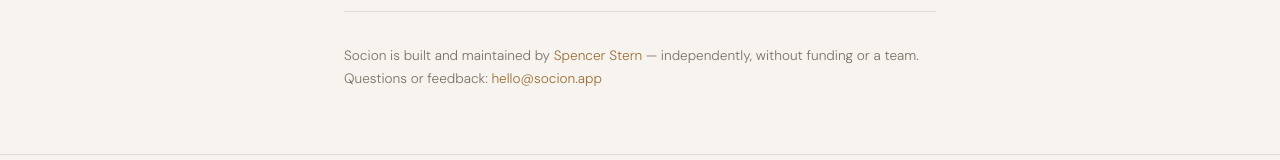
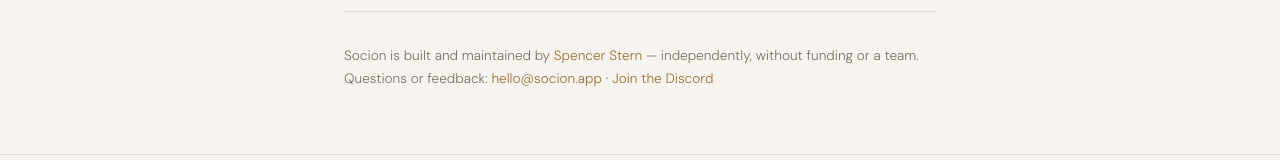
Before and after one commit to sstern42/socionics-match, a React (Vite) app: page /support in a window 1280 px wide. Shown: the part 1416-1576 px from the top of the page. Built offline with nearby package versions, Linux system fonts and the light colour scheme; no server answers.

Commit message:
Add files via upload

```diff
--- a/src/pages/Support.jsx
+++ b/src/pages/Support.jsx
@@ -81,6 +81,8 @@ export default function Support() {
         <div style={{ marginTop: '3rem', paddingTop: '2rem', borderTop: '1px solid var(--border)' }}>
           <p style={{ fontSize: '0.85rem', color: 'var(--muted)', lineHeight: 1.7 }}>
             Socion is built and maintained by <a href="https://spencerstern.com" target="_blank" rel="noopener noreferrer" style={{ color: 'var(--accent)', textDecoration: 'none' }}>Spencer Stern</a> — independently, without funding or a team. Questions or feedback: <a href="mailto:hello@socion.app" style={{ color: 'var(--accent)', textDecoration: 'none' }}>hello@socion.app</a>
+            {' · '}
+            <a href="https://discord.gg/328KxsDKdr" target="_blank" rel="noopener noreferrer" style={{ color: 'var(--accent)', textDecoration: 'none' }}>Join the Discord</a>
           </p>
         </div>
       </section>
```
